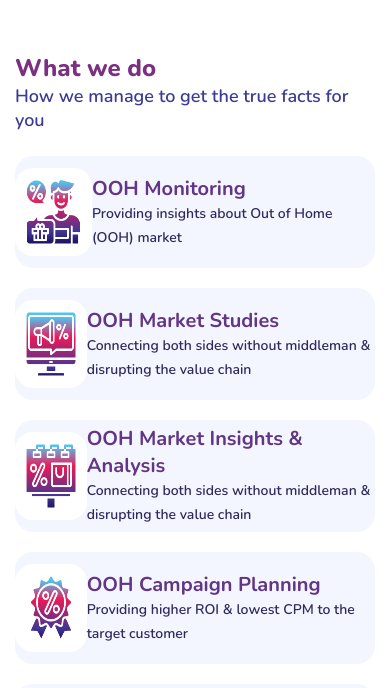
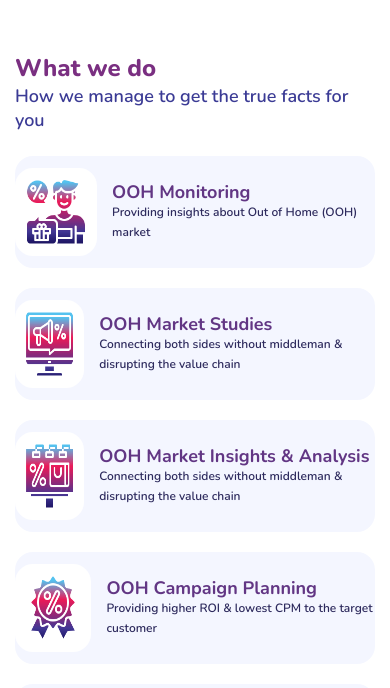
Before and after one commit to MuhammadHamdy77/oooh-data, a plain HTML site: page our-solutions.html in a window 390 px wide. Shown: the part 98-786 px from the top of the page. Drawn offline with nearby package versions, Linux system fonts and the light colour scheme.

Commit message:
whats new responsive

```diff
--- a/css/main.css
+++ b/css/main.css
@@ -3210,6 +3210,20 @@ margin:auto
     width: 64px;
     height: 62px;
   }
+
+  .our-solutions .box-our-solutions .imgs-left{
+    margin-right: 15px;
+  }
+  .our-solutions .box-our-solutions .content-our-solutions-right h3{
+    font: normal normal bold 18px/20px Nunito;
+  }
+  .our-solutions .box-our-solutions .content-our-solutions-right p{
+    font: normal normal normal 12px/20px Nunito;
+  }
+  .why-ooh-data .btn-message-us .myBtn,
+  .our-clients-portal .our-clients-left .myBtn{
+    width: 100%;
+  }
 }
 @media (max-width: 550px) {
   .whats-publications .box-whats-new-publications {
```
